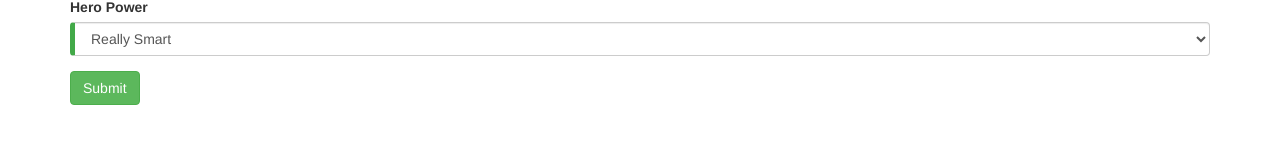
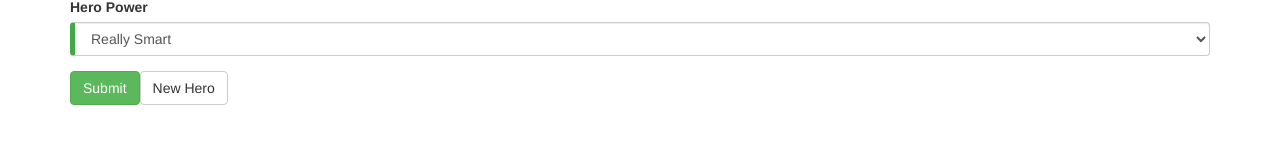
Before and after one commit to giovannipds/angular-forms, an Angular app: page / in a window 1280 px wide. Shown: the part 221-364 px from the top of the page. Built offline with nearby package versions, Linux system fonts and the light colour scheme.

Commit message:
Add a new hero btn and method to see the behavior of pristine without form.reset()

```diff
--- a/src/app/hero-form.component.html
+++ b/src/app/hero-form.component.html
@@ -29,5 +29,7 @@
 
     <button type="submit" class="btn btn-success">Submit</button>
 
+    <button type="button" class="btn btn-default" (click)="newHero()">New Hero</button>
+
   </form>
 </div>
--- a/src/app/hero-form.component.ts
+++ b/src/app/hero-form.component.ts
@@ -16,6 +16,7 @@
 
   onSubmit() { this.submitted = true; }
 
-  // TODO: Remove this when we're done
-  get diagnostic() { return JSON.stringify(this.model); }
+  newHero() {
+    this.model = new Hero(42, '', '');
+  }
 }
```
